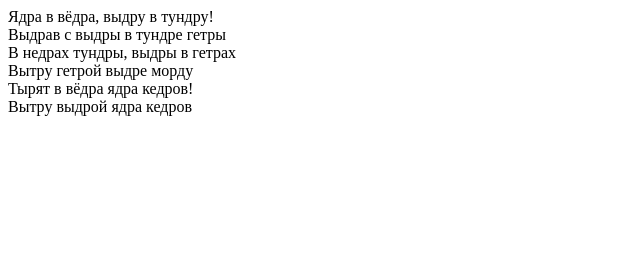
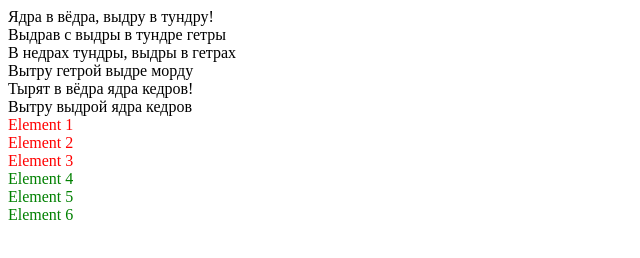
Before and after one commit to romeeeoo/homework_66_roman_tarassenko_2, a plain HTML site: page index.html in a window 1280 px wide. Shown: the whole page, without its empty margins (0-640 px from the left). Drawn offline with Linux system fonts and the light colour scheme.

Commit message:
Добавлено решение №2 main.js

```diff
--- a/index.html
+++ b/index.html
@@ -13,6 +13,16 @@
 <div id="string-5">Тырят в вёдра ядра кедров!</div>
 <div id="string-6">Вытру выдрой ядра кедров</div>
 
+<div class="element">Element 1</div>
+<div class="element">Element 2</div>
+<div class="element">Element 3</div>
+<div class="element">Element 4</div>
+<div class="element">Element 5</div>
+<div class="element">Element 6</div>
+
+
+
+
 <script src="./js/main.js"></script>
 
 </body>
--- a/js/main.js
+++ b/js/main.js
@@ -1,4 +1,4 @@
-
+//task#1
 const line_1 = document.getElementById("string-3");
 console.log(line_1.innerText);
 const line_2 = document.getElementById("string-5");
@@ -9,3 +9,13 @@ const line_4 = document.getElementById("string-4");
 console.log(line_4.innerText);
 const line_5 = document.getElementById("string-1");
 console.log(line_5.innerText);
+
+
+//task#2
+const elements = document.getElementsByClassName("element")
+elements[0].style.color = "red"
+elements[1].style.color = "red"
+elements[2].style.color = "red"
+elements[3].style.color = "green"
+elements[4].style.color = "green"
+elements[5].style.color = "green"
```
